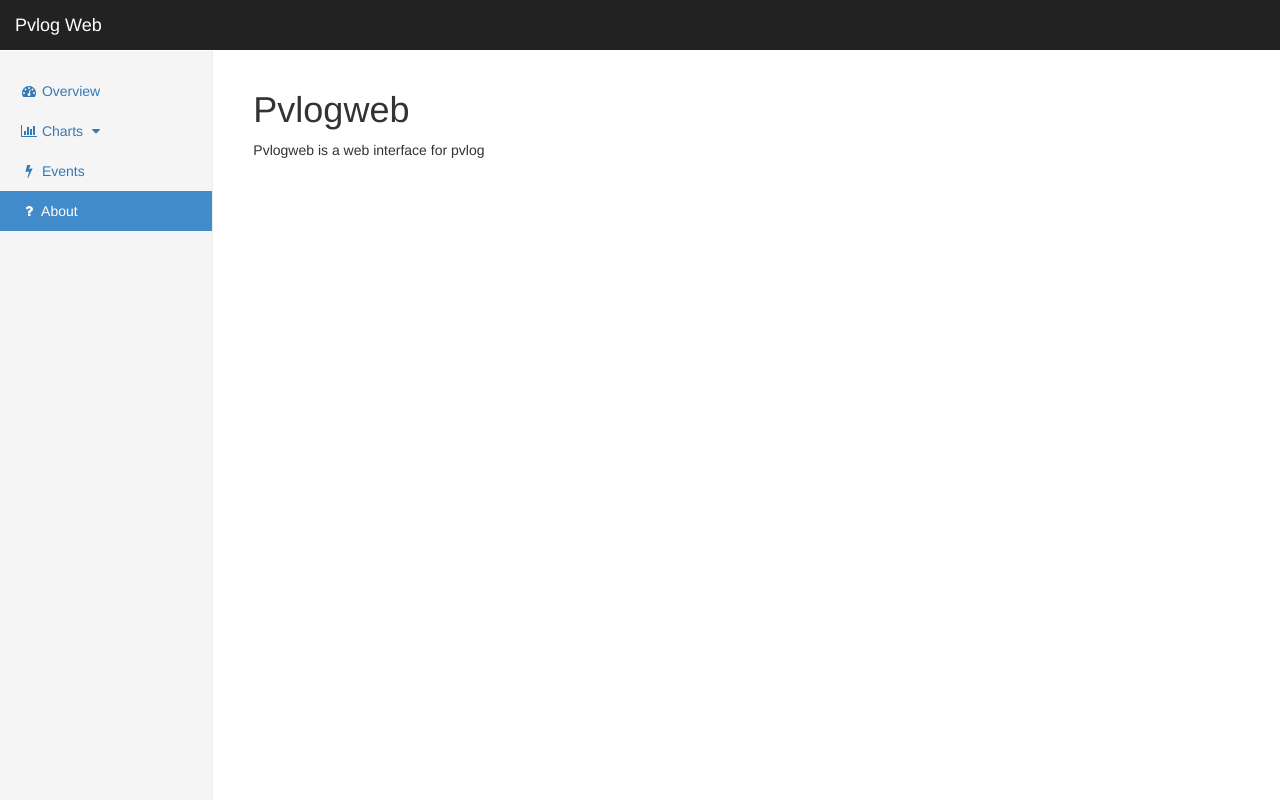
After one commit to pvlog/pvlogweb, a Flask app: page /about in a window 1280 px wide. The commit adds this page. Run offline with Flask 2, Linux system fonts and the light colour scheme; some libraries are stand-ins or nearby versions.

Commit message:
Add about + navbar fixes

```diff
--- a/pvlogweb/__init__.py
+++ b/pvlogweb/__init__.py
@@ -12,3 +12,4 @@ db = SQLAlchemy(app)
 from pvlogweb.data import  models
 from pvlogweb.views import test
 from pvlogweb.views import charts
+from pvlogweb.views import views
--- a/pvlogweb/static/css/dashboard.css
+++ b/pvlogweb/static/css/dashboard.css
@@ -61,7 +61,11 @@ body {
 }
 .nav-sidebar > .active > a,
 .nav-sidebar > .active > a:hover,
-.nav-sidebar > .active > a:focus {
+.nav-sidebar > .active > a:focus,
+.nav-second-level > .active > a,
+.nav-second-level > .active > a:hover,
+.nav-second-level > .active > a:focus
+ {
   color: #fff;
   background-color: #428bca;
 }
--- /dev/null
+++ b/pvlogweb/templates/about.html
@@ -0,0 +1,13 @@
+{% extends "layout.html" %}
+{% block page_title %} About {% endblock %}
+{% block content %}
+<div class="col-sm-9 col-sm-offset-3 col-md-10 col-md-offset-2 main">
+<h1>Pvlogweb</h1>
+Pvlogweb is a web interface for pvlog
+</div>
+{% endblock %}
+{% block scripts %}
+	<script>
+	$('#about').addClass("active");
+	</script>
+{% endblock %}
--- a/pvlogweb/templates/charts/daily.html
+++ b/pvlogweb/templates/charts/daily.html
@@ -48,6 +48,7 @@
 	<script type="text/javascript" src="{{ url_for('static', filename='js/daily-chart.js') }}"></script>
 	<script>
 		$('#chartNav').addClass('collapse in');
+		$('#day').addClass("active");
 		var data = {{data|tojson}};
 		var SCRIPT_ROOT = {{ request.script_root|tojson|safe }};
 
--- a/pvlogweb/templates/charts/monthly.html
+++ b/pvlogweb/templates/charts/monthly.html
@@ -29,6 +29,7 @@
 	<script type="text/javascript" src="{{ url_for('static', filename='js/monthly-charts.js') }}"></script>
 	<script>
 		$('#chartNav').addClass('collapse in');
+		$('#month').addClass("active");
 		var data = {{data|tojson}};
 		var curDate = new Date("{{current}}");
 
--- a/pvlogweb/templates/charts/totaly.html
+++ b/pvlogweb/templates/charts/totaly.html
@@ -23,6 +23,7 @@
 	<script type="text/javascript" src="{{ url_for('static', filename='js/totaly-chart.js') }}"></script>
 	<script>
 		$('#chartNav').addClass('collapse in');
+		$('#total').addClass("active");
 		var SCRIPT_ROOT = {{ request.script_root|tojson|safe }};
 		var data = {{data|tojson}};
 		var curDate = new Date("{{current}}");
--- a/pvlogweb/templates/charts/yearly.html
+++ b/pvlogweb/templates/charts/yearly.html
@@ -29,6 +29,7 @@
 	<script type="text/javascript" src="{{ url_for('static', filename='js/yearly-charts.js') }}"></script>
 	<script>
 		$('#chartNav').addClass('collapse in');
+		$('#year').addClass("active");
 		var SCRIPT_ROOT = {{ request.script_root|tojson|safe }};
 		var data = {{data|tojson}};
 		var curDate = new Date("{{current}}");
--- a/pvlogweb/templates/navbar.html
+++ b/pvlogweb/templates/navbar.html
@@ -1,7 +1,7 @@
 <div class="col-sm-3 col-md-2 sidebar">
-	<ul class="nav nav-sidebar">
-		<li class="active">
-			<a href="#"><i class="fa fa-dashboard fa-fw"></i>
+	<ul id="navbar" class="nav nav-sidebar">
+		<li>
+			<a href="{{ url_for('about') }}"><i class="fa fa-dashboard fa-fw"></i>
 				Overview <span class="sr-only">(current)</span>
 			</a>
 		</li>
@@ -12,20 +12,20 @@
 				Charts
 				<i class="fa fa-caret-down fa-fw"></i>
 			</a>
-			<ul id="chartNav" class="nav nav-second-level">
-				<li><a href="{{ url_for('daily') }}">Day</a></li>
-				<li><a href="{{ url_for('monthly') }}">Month</a></li>
-				<li><a href="{{ url_for('yearly') }}">Year</a></li>
-				<li><a href="{{ url_for('totaly') }}">Total</a></li>
+			<ul id="chartNav" class="nav nav-second-level collapse">
+				<li id="day"><a href="{{ url_for('daily') }}">Day</a></li>
+				<li id="month"><a href="{{ url_for('monthly') }}">Month</a></li>
+				<li id="year"><a href="{{ url_for('yearly') }}">Year</a></li>
+				<li id="total"><a href="{{ url_for('totaly') }}">Total</a></li>
 			</ul>
 		</li>
-		<li>
+		<li id="events">
 			<a href="#"><i class="fa fa-bolt fa-fw"></i>
 				Events
 			</a>
 		</li>
-		<li>
-			<a href="#"><i class="fa fa-question fa-fw"></i>
+		<li id="about">
+			<a href="{{ url_for('about') }}"><i class="fa fa-question fa-fw"></i>
 				About
 			</a>
 		</li>
--- /dev/null
+++ b/pvlogweb/views/views.py
@@ -0,0 +1,9 @@
+from flask.templating import render_template
+from pvlogweb import app
+
+@app.route('/about')
+def about():
+    """Render the about page
+    :return: about page
+    """
+    return render_template("about.html")
```
Also changed, not shown: 1 other file.
